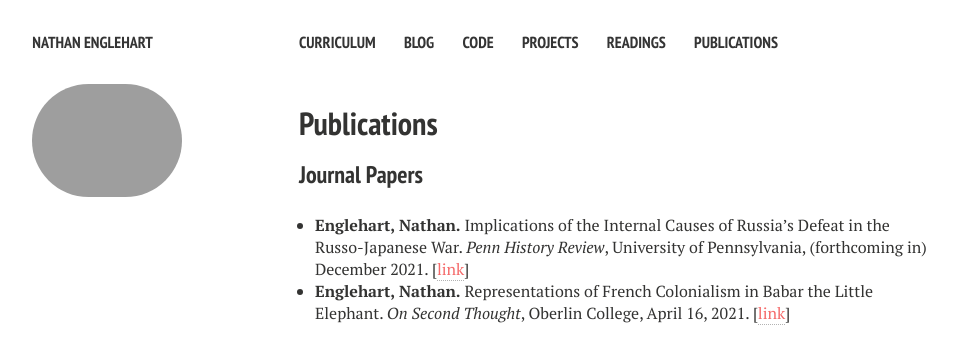
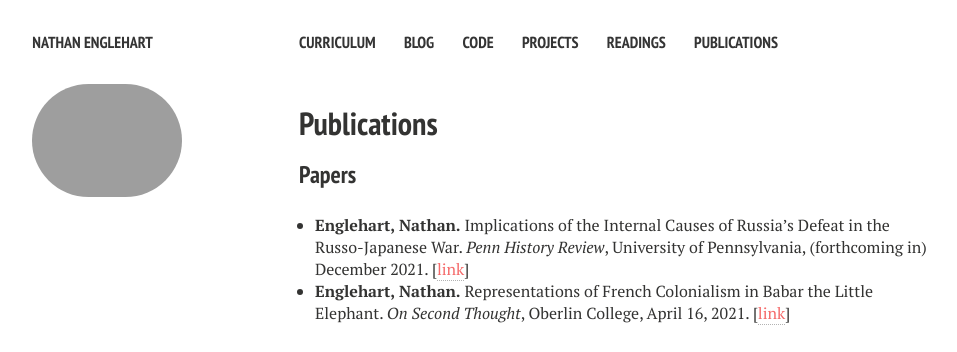
Before and after one commit to nathanenglehart/nathanenglehart.github.io, a Jekyll site: the page built from publications.md, in a window 1280 px wide. Shown: the top 352 px of the page, without its empty margins (21-978 px from the left). Built offline with Jekyll 4.4.1, drawn with Linux system fonts in a browser that asks for light colours; nearby versions of some CDN libraries.

Commit message:
Update publications.html

```diff
--- a/_layouts/publications.html
+++ b/_layouts/publications.html
@@ -81,7 +81,7 @@ div.bibtex pre { font-size: 75%; overflow: auto;  width: 100%; padding: 0em 0em;
       {{ content }}
 
 	<h1>Publications</h1>
-	<h3>Journal Papers</h3>
+	<h3>Papers</h3>
 	<ul style="padding-left: 1em !important;">
 	<li><b>Englehart, Nathan.</b> Implications of the Internal Causes of Russia’s Defeat in the Russo-Japanese War. <i>Penn History Review</i>, University of Pennsylvania, (forthcoming in) December 2021. [<a style="color: #f56a6a !important;" href="">link</a>]</li>
 	<li><p><b>Englehart, Nathan.</b> Representations of French Colonialism in Babar the Little Elephant. <i>On Second Thought</i>, Oberlin College, April 16, 2021. [<a style="color: #f56a6a !important;" href="https://oberlinost.wordpress.com/2021/04/16/representations-of-french-colonialism-in-the-story-of-babar-the-little-elephant/">link</a>]</p></li>
```
